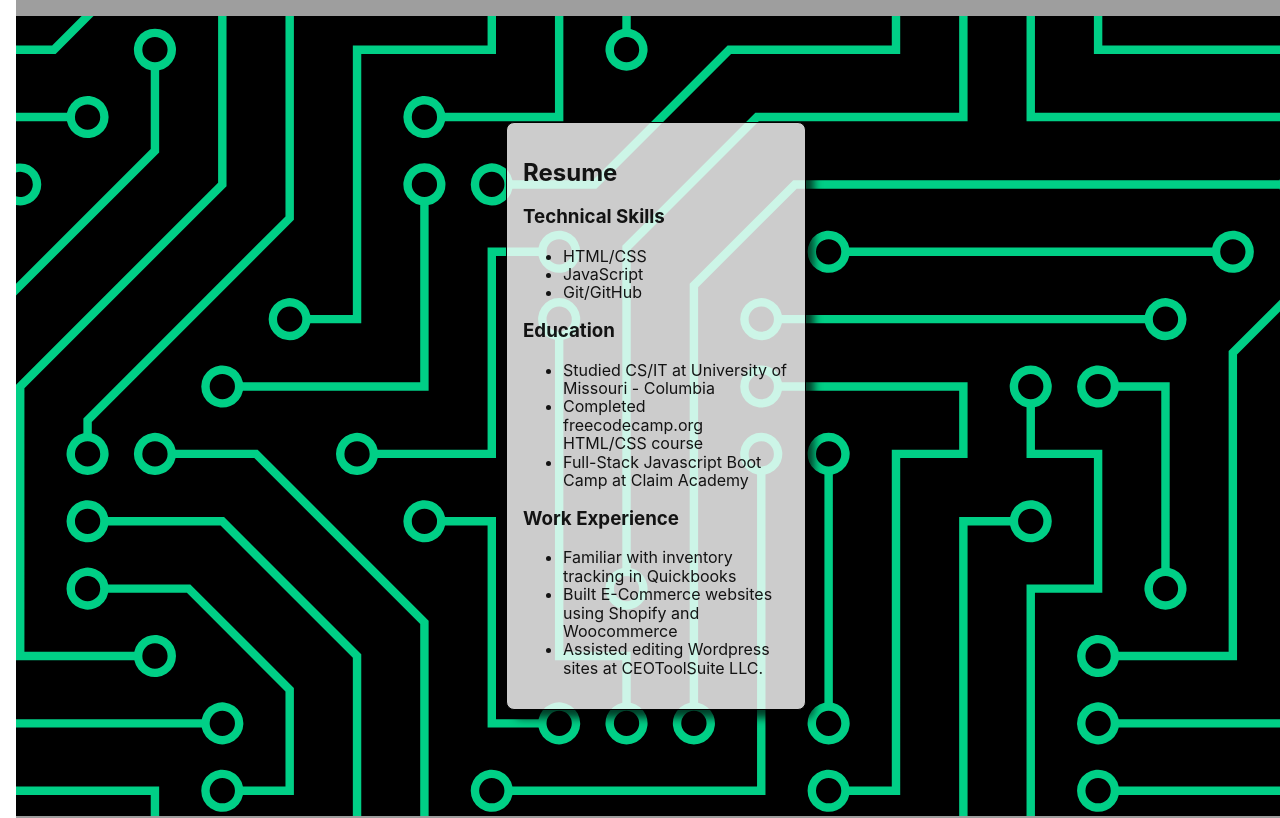
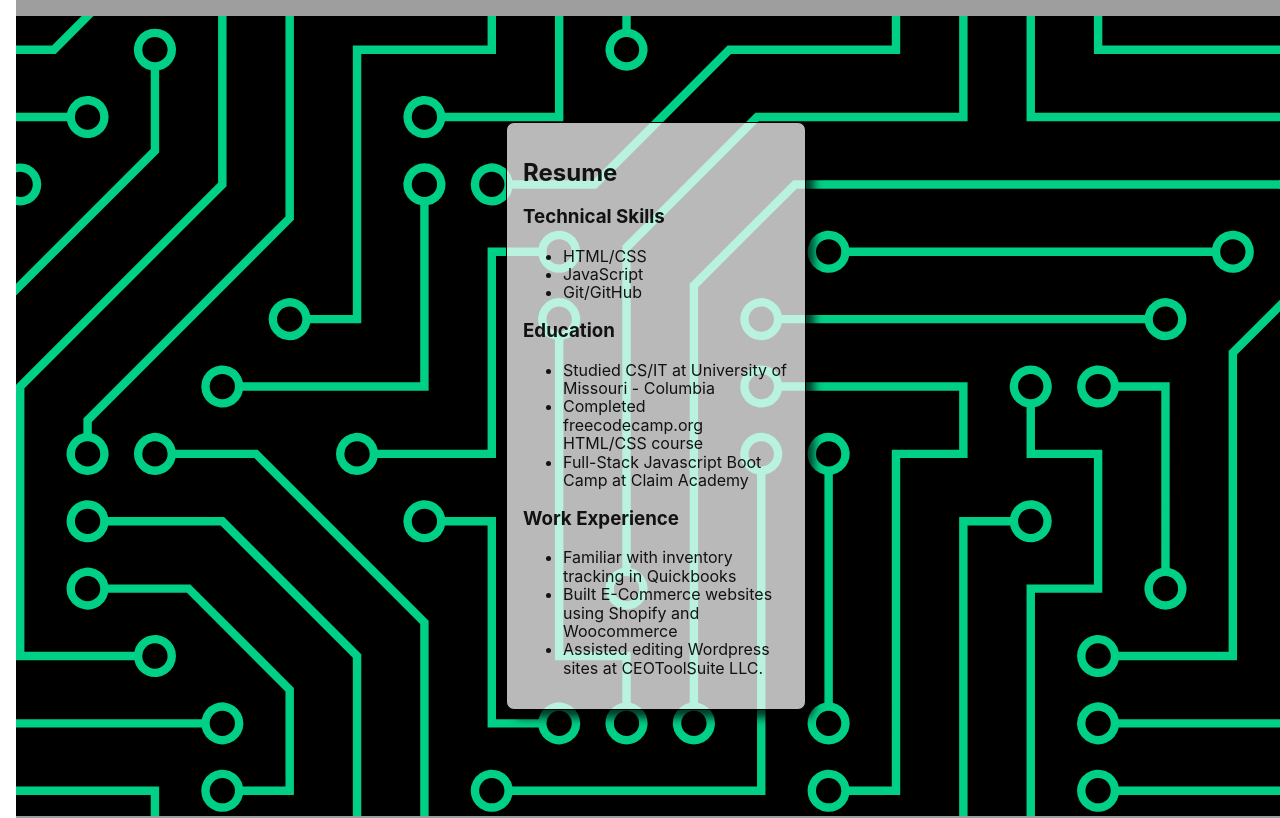
Before and after one commit to Claim-Academy-JS/weekend-project-1-static-site-danielkarpen, a website: page index.html in a window 1280 px wide. Shown: the part 800-1618 px from the top of the page. Drawn offline with nearby package versions, Linux system fonts and the light colour scheme; grey boxes are pictures that could not be loaded.

Commit message:
edit card background transparency

```diff
--- a/style.css
+++ b/style.css
@@ -66,7 +66,7 @@
   background-color: #000;
 }
 .card {
-  background-color: rgba(255, 255, 255, 0.801);
+  background-color: rgba(255, 255, 255, 0.726);
   border-color: black;
   border-radius: 0.5rem;
   border-style: solid;
```
